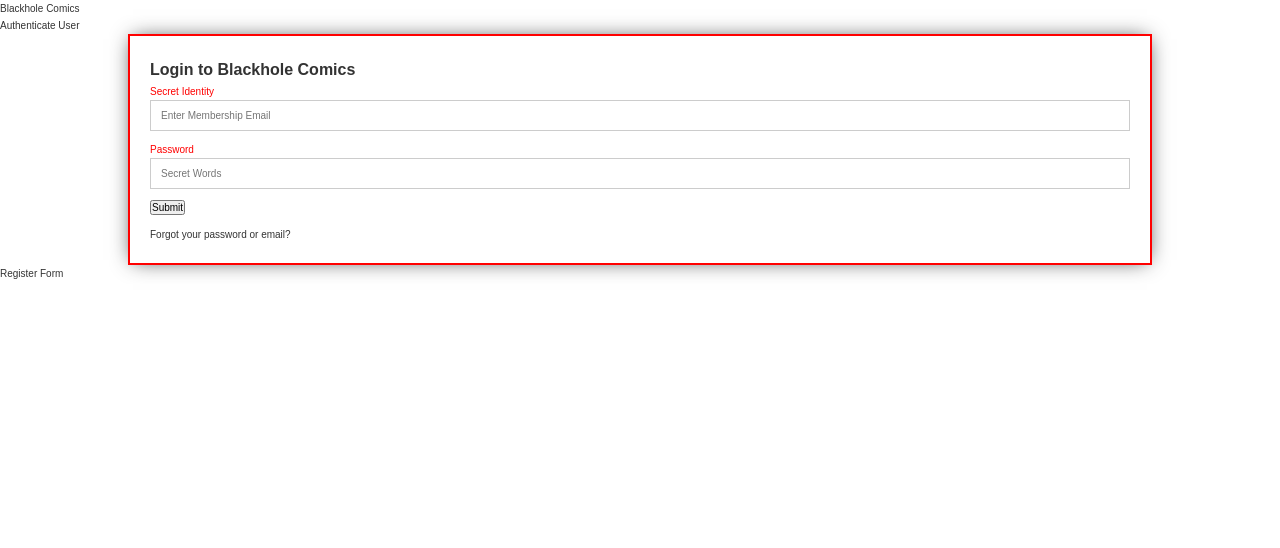
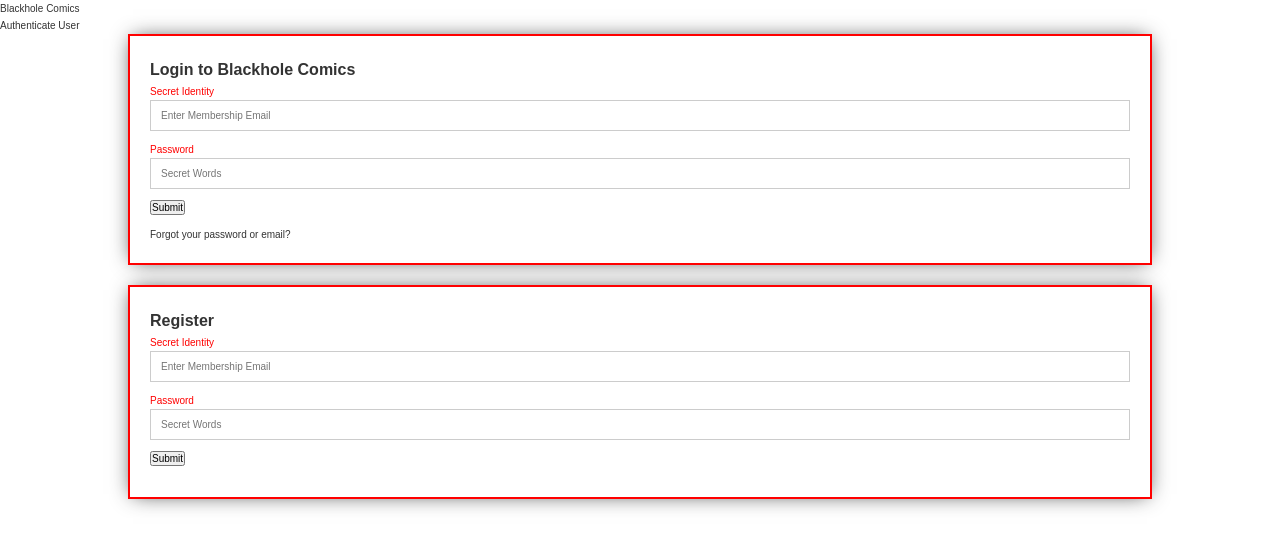
Before and after one commit to dominickenorwood/BlackholeComicsReact, a React app: page / in a window 1280 px wide. Shown: the top 548 px of the page. Built offline with nearby package versions, Linux system fonts and the light colour scheme; no server answers.

Commit message:
Added redux store and hooked it up with authentication

```diff
--- a/src/api/authExistingUser.js
+++ b/src/api/authExistingUser.js
@@ -1,7 +1,7 @@
 import axios from 'axios';
 
 const instance = axios.create({
-    baseURL: 'https://www.googleapis.com/identitytoolkit/v3/relyingparty/verifyPassword?key='
+    baseURL: 'https://www.googleapis.com/identitytoolkit/v3/relyingparty/verifyPassword'
 })
 
 export default instance;
--- a/src/api/authNewUser.js
+++ b/src/api/authNewUser.js
@@ -1,7 +1,7 @@
 import axios from 'axios';
 
 const instance = axios.create({
-    baseURL: 'https://www.googleapis.com/identitytoolkit/v3/relyingparty/signupNewUser?key='
+    baseURL: 'https://www.googleapis.com/identitytoolkit/v3/relyingparty/signupNewUser'
 })
 
 export default instance;
--- a/src/components/UI/FormElements/FormElements.js
+++ b/src/components/UI/FormElements/FormElements.js
@@ -35,7 +35,7 @@
             element = <select></select>
             break;
         case('button'):
-            element = <button type="button">{props.config.config.text}</button>;
+            element = <button type="submit">{props.config.config.text}</button>;
             break;
         case('datalist'):
             element = <datalist></datalist>;
--- a/src/components/User/Login/Login.js
+++ b/src/components/User/Login/Login.js
@@ -46,7 +46,7 @@
     return (
         <div className={classes.Login}>
             <h1 className={classes.Heading}>Login to Blackhole Comics</h1>
-            <Form document={document} />
+            <Form document={document} submit={props.submitHandler} name={'user-login'} />
             <footer>
                 <p>Forgot your password or email?</p>
             </footer>
--- a/src/components/User/Register/Register.css
+++ b/src/components/User/Register/Register.css
@@ -0,0 +1,14 @@
+.Register {
+    width: 80%;
+    padding: 20px;
+    box-shadow: 0 0 20px -5px #333;
+    margin: 0 auto;
+    background-color: #fff;
+    border: solid 2px #F00;
+    margin-top: 20px;
+}
+
+.Heading {
+    font-size: 1.6rem;
+    font-weight: bold;
+}
--- a/src/components/User/Register/Register.js
+++ b/src/components/User/Register/Register.js
@@ -1,9 +1,53 @@
 import React from 'react';
+import Form from '../../../containers/Forms/Forms';
+
+import classes from './Register.css';
 
 const register = props => {
+    const document = {
+        email: {
+            element: 'input',
+            config: {
+                type: 'email',
+                placeholder: 'Enter Membership Email'
+            },
+            value: '',
+            validation: {
+                required: true,
+                isEmail: true
+            },
+            valid: false,
+            touched: false,
+            label: 'Secret Identity'
+        },
+        password: {
+            element: 'input',
+            config: {
+                type: 'password',
+                placeholder: 'Secret Words'
+            },
+            value: '',
+            validation: {
+                required: true,
+                minLength: 8
+            },
+            valid: false,
+            touched: false,
+            label: 'Password'
+        },
+        button: {
+            element: 'button',
+            config: {
+                text: 'Submit'
+            }
+        }
+    };
 
     return (
-        <div>Register Form</div>
+        <div className={classes.Register}>
+            <h1 className={classes.Heading}>Register</h1>
+            <Form document={document} submit={props.submitHandler} name={'register'} />
+        </div>
     );
 }
 
--- a/src/containers/Authenticate/Authenticate.js
+++ b/src/containers/Authenticate/Authenticate.js
@@ -1,8 +1,10 @@
 import React, { Component } from 'react';
+import { connect } from 'react-redux';
 
 import Aux from '../../hoc/Auxillary/Auxillary';
 import Login from '../../components/User/Login/Login';
 import Register from '../../components/User/Register/Register';
+import * as actions from '../../store/actions';
 
 class Authenticate extends Component {
 
@@ -12,15 +14,35 @@
 
     }
 
+    submitHandler = (event, form) => {
+        event.preventDefault();
+        const isSignup = (form.form_name === 'register') ? true : false;
+        console.log('[USER]', form);
+        this.props.onAuth(form.email.value, form.password.value, isSignup);
+    }
+
     render() {
         return(
             <Aux>
                 <div>Authenticate User</div>
-                <Login />
-                <Register />
+                <Login submitHandler={this.submitHandler} />
+                <Register submitHandler={this.submitHandler} />
             </Aux>
         );
     }
 }
 
-export default Authenticate;
+const mapStateToProps = state => {
+    return {
+        isAuthenticated: state.auth.token !== null,
+        error: state.auth.error
+    }
+}
+
+const mapDispatchToProps = dispatch => {
+    return {
+        onAuth: (email, password, isSignup) => dispatch(actions.auth(email, password, isSignup))
+    }
+}
+
+export default connect(mapStateToProps, mapDispatchToProps)(Authenticate);
--- a/src/containers/Forms/Forms.js
+++ b/src/containers/Forms/Forms.js
@@ -56,7 +56,7 @@
 
     render(){
         return (
-            <form>
+            <form onSubmit={(event) => this.props.submit(event, {...this.state.controls, form_name: this.props.name})}>
                 {
                     Object.keys(this.state.controls).map(key => {
                         let label = null;
--- a/src/index.js
+++ b/src/index.js
@@ -1,8 +1,27 @@
 import React from 'react';
 import ReactDOM from 'react-dom';
+import { Provider } from 'react-redux';
+import { createStore, applyMiddleware, compose, combineReducers } from 'redux';
+import thunk from 'redux-thunk';
+
 import './index.css';
 import App from './App';
 import registerServiceWorker from './registerServiceWorker';
+import authReducer from './store/reducers/auth';
 
-ReactDOM.render(<App />, document.getElementById('root'));
+const composeEnhancers = window.__REDUX_DEVTOOLS_EXTENSION_COMPOSE__ || compose;
+
+const rootReducer = combineReducers({
+    auth: authReducer
+});
+
+const store = createStore(rootReducer, composeEnhancers(applyMiddleware(thunk)));
+
+const app = (
+    <Provider store={store}>
+        <App />
+    </Provider>
+)
+
+ReactDOM.render(app, document.getElementById('root'));
 registerServiceWorker();
--- a/src/store/actions/auth.js
+++ b/src/store/actions/auth.js
@@ -1,4 +1,5 @@
 // axios endpoint instances
+import axios from 'axios';
 import authNewUser from '../../api/authNewUser';
 import authExistingUser from '../../api/authExistingUser';
 
@@ -60,7 +61,7 @@
             instance = authExistingUser;
         }
 
-        instance.post(keys.AUTH_KEY, authData)
+        instance.post(`?key=${keys.AUTH_KEY}`, authData)
             .then(response => {
                 console.log(response);
                 const tokenExpiration = response.data.expiresIn;
--- a/src/store/reducers/auth.js
+++ b/src/store/reducers/auth.js
@@ -55,3 +55,5 @@
         default: return state;
     }
 }
+
+export default reducer;
```
